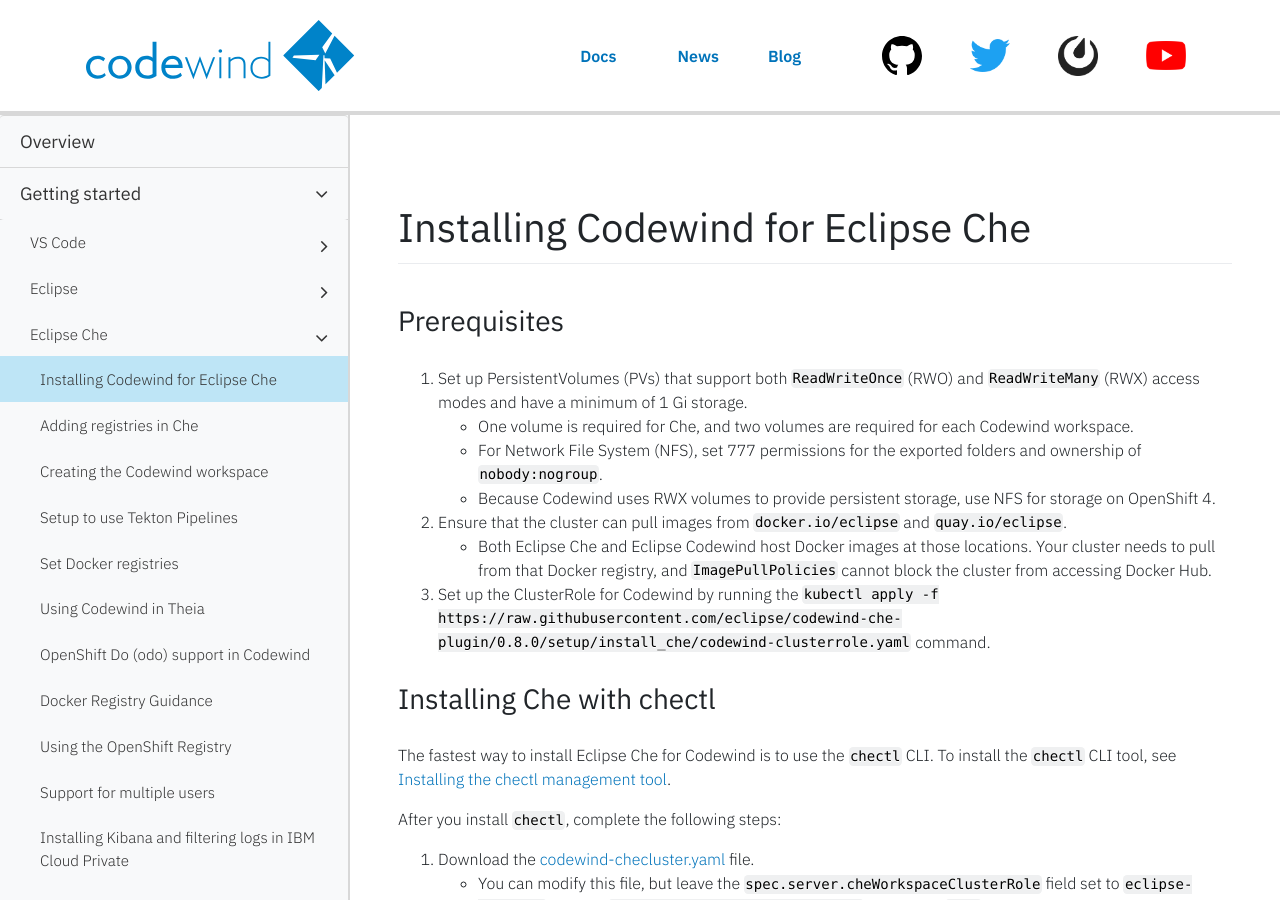
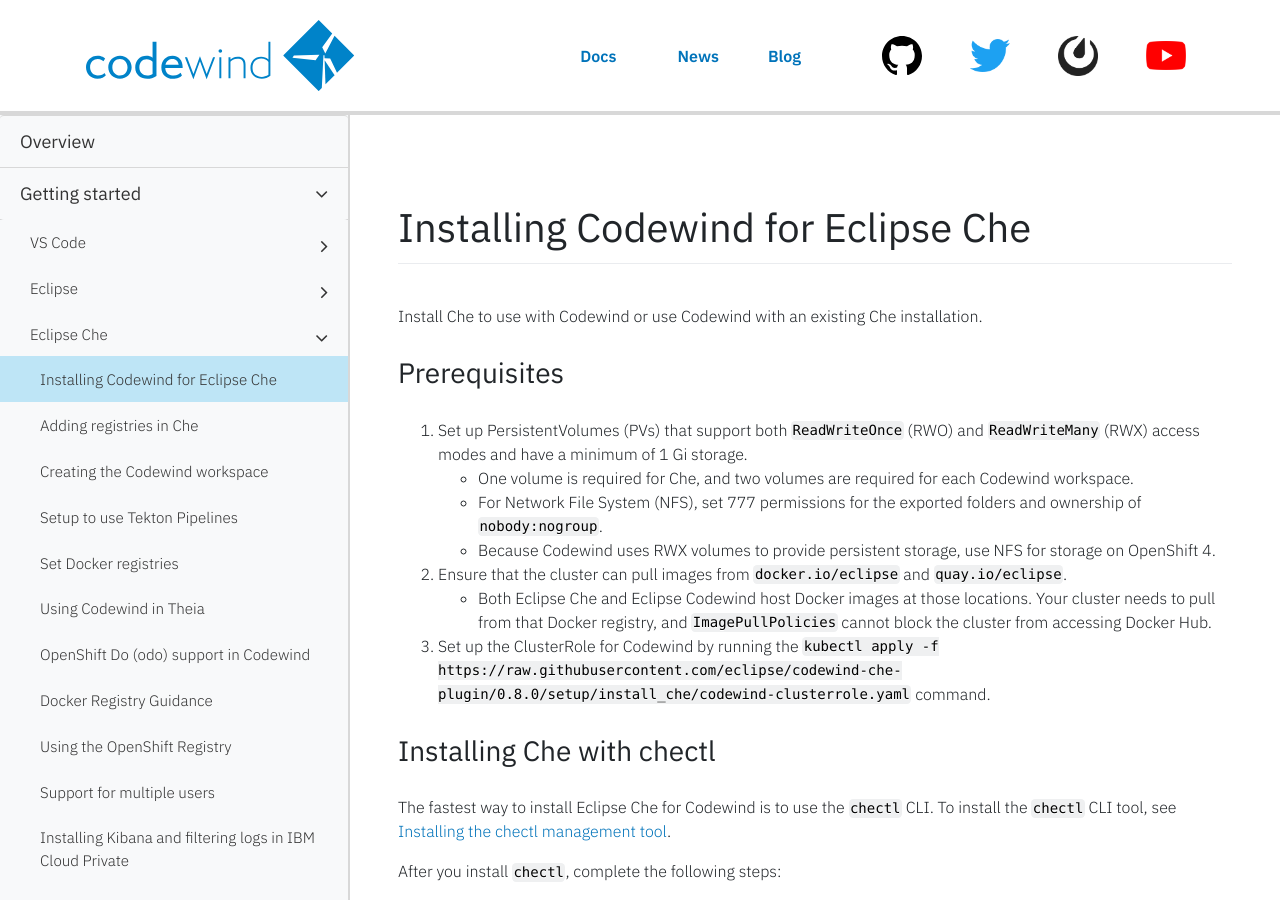
Before and after one commit to eclipse-archived/codewind-docs, a Jekyll site: the page built from docs/_documentations/mdt-che-installinfo.md, in a window 1280 px wide and 900 px high. Built offline with Jekyll 4.4.1, drawn with Linux system fonts in a browser that asks for light colours; nearby versions of some CDN libraries; comment, search, counter and statistics services are not loaded.

Commit message:
Adding overview sentence after title
Signed-off-by: Sarah Ishida <sishida@us.ibm.com>

```diff
--- a/docs/_documentations/mdt-che-installinfo.md
+++ b/docs/_documentations/mdt-che-installinfo.md
@@ -9,6 +9,7 @@ type: document
 ---
 
 # Installing Codewind for Eclipse Che
+Install Che to use with Codewind or use Codewind with an existing Che installation.
 
 ### Prerequisites
 1. Set up PersistentVolumes (PVs) that support both `ReadWriteOnce` (RWO) and `ReadWriteMany` (RWX) access modes and have a minimum of 1 Gi storage.
```
